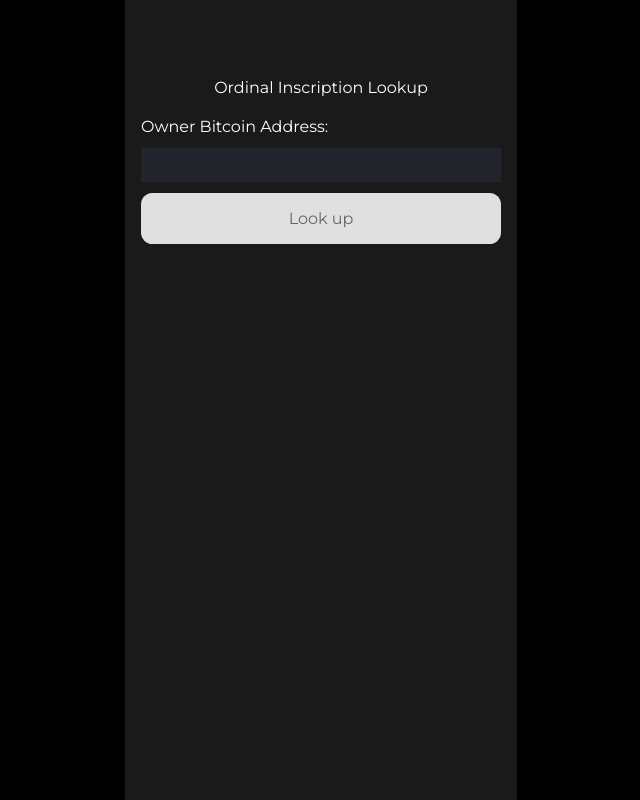
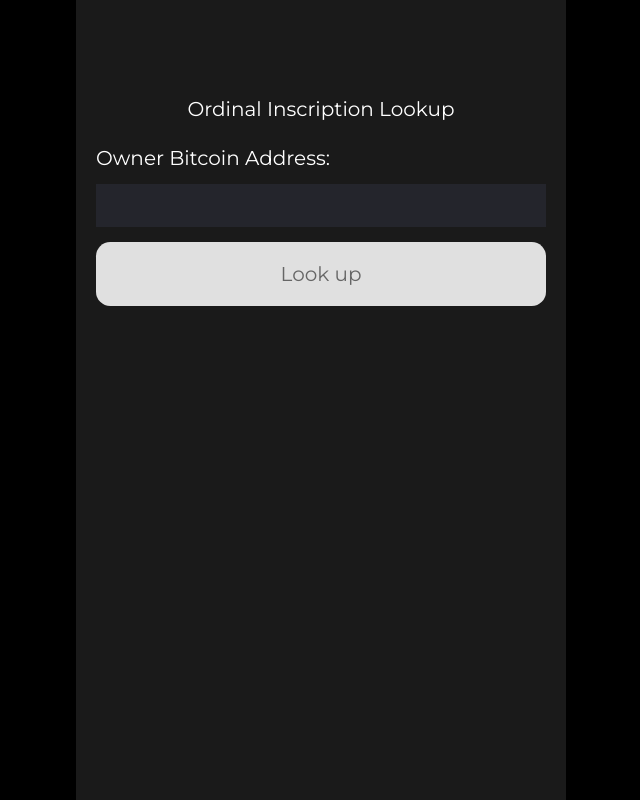
Before and after one commit to victorkirov/ordinalexplorer, a React (Vite) app: page / in a window 1280 px wide. Shown: the whole page, without its empty margins (319-959 px from the left). Built offline with nearby package versions, Linux system fonts and the light colour scheme.

Commit message:
fix: refactor wallet and ordinal naming

```diff
--- a/src/Router.tsx
+++ b/src/Router.tsx
@@ -5,15 +5,15 @@ import CenterLayout from '@components/layouts/CenterLayout'
 import ErrorPage from '@components/pages/Error'
 import Error404Page from '@components/pages/Error404'
 import InscriptionViewer from '@components/pages/InscriptionViewer'
-import OrdinalLookup from '@components/pages/OrdinalLookup'
+import WalletInscriptionList from '@components/pages/WalletInscriptionList'
 
 const Router = () => {
   return (
     <BrowserRouter>
       <Routes>
         <Route element={<CenterLayout />} errorElement={<ErrorPage />}>
-          <Route path="/" element={<OrdinalLookup />} />
-          <Route path="/wallet/:id" element={<OrdinalLookup />} />
+          <Route path="/" element={<WalletInscriptionList />} />
+          <Route path="/wallet/:id" element={<WalletInscriptionList />} />
           <Route path="/inscription/:id" element={<InscriptionViewer />} />
           <Route path="*" element={<Error404Page />} />
         </Route>
--- a/src/components/pages/OrdinalLookup/index.tsx
+++ /dev/null
@@ -1,38 +0,0 @@
-import { useState } from 'react'
-import { useNavigate, useParams } from 'react-router-dom'
-
-import { Button, TextInput, Title } from '@src/components/atoms'
-
-import InscriptionList from './InscriptionList'
-
-const OrdinalLookup = () => {
-  const { id } = useParams()
-  const [walletId, setLookupId] = useState<string>(id ?? '')
-
-  const navigate = useNavigate()
-
-  const handleLookup = (targetWalletId: string) => {
-    if (!targetWalletId) return
-
-    navigate(`/wallet/${targetWalletId}`)
-  }
-
-  return (
-    <div>
-      <Title>Ordinal Inscription Lookup</Title>
-      <div>Owner Bitcoin Address:</div>
-      <TextInput value={walletId} onChange={e => setLookupId(e.target.value)} onEnter={() => handleLookup(walletId)} />
-      <Button
-        onClick={() => {
-          handleLookup(walletId)
-        }}
-        disabled={walletId.length === 0}
-      >
-        Look up
-      </Button>
-      <InscriptionList walletId={id} />
-    </div>
-  )
-}
-
-export default OrdinalLookup
--- a/src/components/pages/OrdinalLookup/InscriptionList/index.tsx
+++ b/src/components/pages/WalletInscriptionList/InscriptionList/index.tsx
@@ -6,10 +6,10 @@ import apiClient, { Inscription } from '@src/apiClient'
 import InscriptionLabel from '../InscriptionLabel'
 
 type Props = {
-  walletId: string | undefined | null
+  walletAddress: string | undefined | null
 }
 
-const InscriptionList = ({ walletId }: Props) => {
+const InscriptionList = ({ walletAddress }: Props) => {
   const [inscriptions, setInscriptions] = useState<Inscription[]>([])
   const [loading, setLoading] = useState<boolean>(true)
   const [error, setError] = useState<string | null>(null)
@@ -18,7 +18,7 @@ const InscriptionList = ({ walletId }: Props) => {
     setError(null)
     setInscriptions([])
 
-    if (!walletId) {
+    if (!walletAddress) {
       setLoading(false)
       return
     }
@@ -26,7 +26,7 @@ const InscriptionList = ({ walletId }: Props) => {
     setLoading(true)
 
     apiClient
-      .getInscriptionsForWallet(walletId)
+      .getInscriptionsForWallet(walletAddress)
       .then(inscriptionList => {
         inscriptionList.sort((a, b) => a.inscriptionNumber.localeCompare(b.inscriptionNumber))
         setInscriptions(inscriptionList)
@@ -41,9 +41,9 @@ const InscriptionList = ({ walletId }: Props) => {
       .finally(() => {
         setLoading(false)
       })
-  }, [walletId])
+  }, [walletAddress])
 
-  if (!walletId) return null
+  if (!walletAddress) return null
 
   if (loading)
     return (
@@ -56,6 +56,7 @@ const InscriptionList = ({ walletId }: Props) => {
   return (
     <>
       <SubTitle>Results</SubTitle>
+      {inscriptions.length === 0 && <p>No inscriptions found</p>}
       {inscriptions.map(i => (
         <InscriptionLabel key={i.id} inscription={i} />
       ))}
--- /dev/null
+++ b/src/components/pages/WalletInscriptionList/index.tsx
@@ -0,0 +1,42 @@
+import { useState } from 'react'
+import { useNavigate, useParams } from 'react-router-dom'
+
+import { Button, TextInput, Title } from '@src/components/atoms'
+
+import InscriptionList from './InscriptionList'
+
+const WalletInscriptionList = () => {
+  const { id } = useParams()
+  const [walletAddress, setWalletAddress] = useState<string>(id ?? '')
+
+  const navigate = useNavigate()
+
+  const handleLookup = (targetWalletAddress: string) => {
+    if (!targetWalletAddress) return
+
+    navigate(`/wallet/${targetWalletAddress}`)
+  }
+
+  return (
+    <div>
+      <Title>Ordinal Inscription Lookup</Title>
+      <div>Owner Bitcoin Address:</div>
+      <TextInput
+        value={walletAddress}
+        onChange={e => setWalletAddress(e.target.value)}
+        onEnter={() => handleLookup(walletAddress)}
+      />
+      <Button
+        onClick={() => {
+          handleLookup(walletAddress)
+        }}
+        disabled={walletAddress.length === 0}
+      >
+        Look up
+      </Button>
+      <InscriptionList walletAddress={id} />
+    </div>
+  )
+}
+
+export default WalletInscriptionList
--- a/src/index.css
+++ b/src/index.css
@@ -1,7 +1,7 @@
 @import url('https://fonts.googleapis.com/css?family=Montserrat');
 
 html {
-  font-size: clamp(14px, calc(10px + 1vw), 2vh);
+  font-size: clamp(14px, calc(10px + 1vw), 2.5vh);
   /* Uncomment below to disable responsive design */
   /* font-size: 14px; */
 }
--- a/src/main.tsx
+++ b/src/main.tsx
@@ -4,8 +4,20 @@ import ReactDOM from 'react-dom/client'
 import Router from './Router'
 import './index.css'
 
+const ENABLE_RESPONSIVE = true
+
+const ResponsiveManager = ({ children }: { children: React.ReactNode }) => {
+  React.useLayoutEffect(() => {
+    if (ENABLE_RESPONSIVE) return
+    document.getElementsByTagName('html')[0].style.fontSize = '14px'
+  }, [])
+  return <>{children}</>
+}
+
 ReactDOM.createRoot(document.getElementById('root') as HTMLElement).render(
   <React.StrictMode>
-    <Router />
+    <ResponsiveManager>
+      <Router />
+    </ResponsiveManager>
   </React.StrictMode>,
 )
```
Also changed, not shown: src/components/pages/WalletInscriptionList/InscriptionLabel/InscriptionLabel.module.scss (renamed from src/components/pages/OrdinalLookup/InscriptionLabel/InscriptionLabel.module.scss), src/components/pages/WalletInscriptionList/InscriptionLabel/index.tsx (renamed from src/components/pages/OrdinalLookup/InscriptionLabel/index.tsx).
